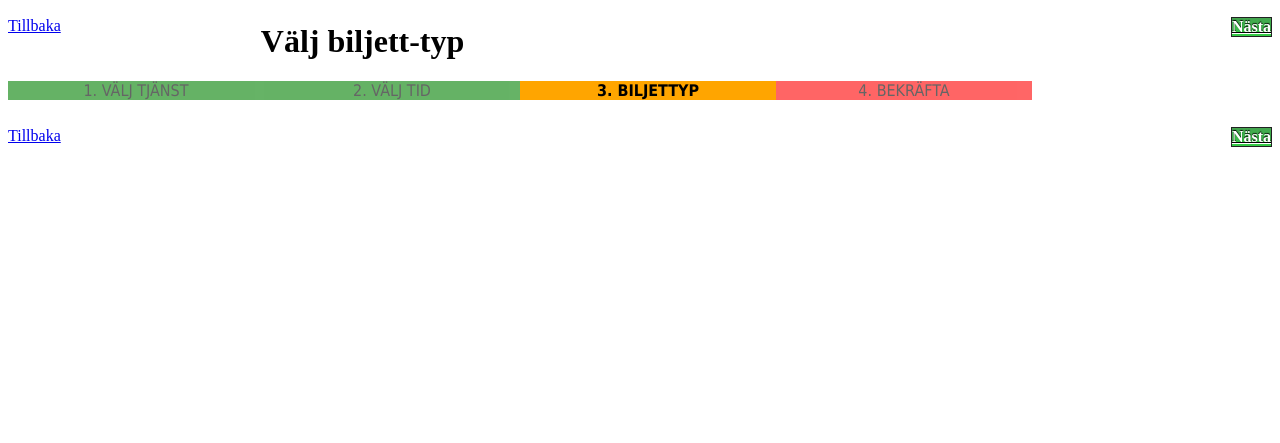
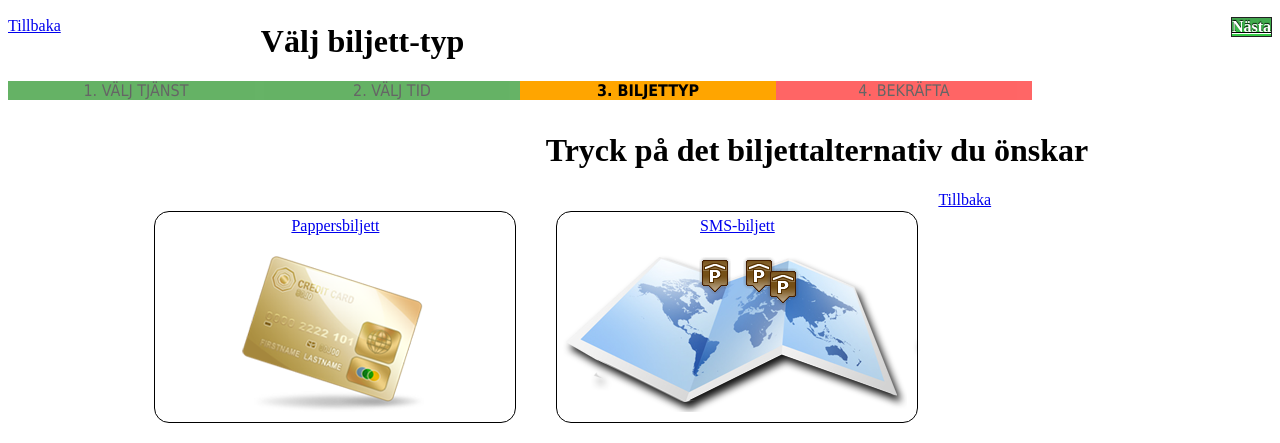
Before and after one commit to ivarsson/Parking, a PHP site: page / in a window 1280 px wide. Shown: the part 1155-1598 px from the top of the page. Before the commit the page ends 1302 px from the top, so only its background shows below. Run offline with PHP 8.4, Linux system fonts and the light colour scheme; some libraries are stand-ins or nearby versions.

Commit message:
added buttons

```diff
--- a/ticket.php
+++ b/ticket.php
@@ -10,14 +10,16 @@
 </div>
 
 	<div id="main">
+		<h1>Tryck på det biljettalternativ du önskar</h1>
 
-
+	<a href="#pay" class="button" style="background-image:url('images/payTicket.png'); repeat:none;" onClick="window.location.reload()" data-role="button">Pappersbiljett</a>
+		<a href="#map" class="button" style="background-image:url('images/mapsIcon.png'); repeat:none;" onClick="window.location.reload()" data-role="button">SMS-biljett</a>
 
 </div>
 
 <div data-role="footer" data-theme="a">
 	<p>
 		<a class="back" onClick="window.location.reload()" href="#pay" data-role="button" data-inline="true" data-icon="back">Tillbaka</a>
-		<a class="forward"  onClick="window.location.reload()" href="#start" data-role="button" data-inline="true" data-icon="forward">Nästa</a>
+
 	</p>
 </div>
```
